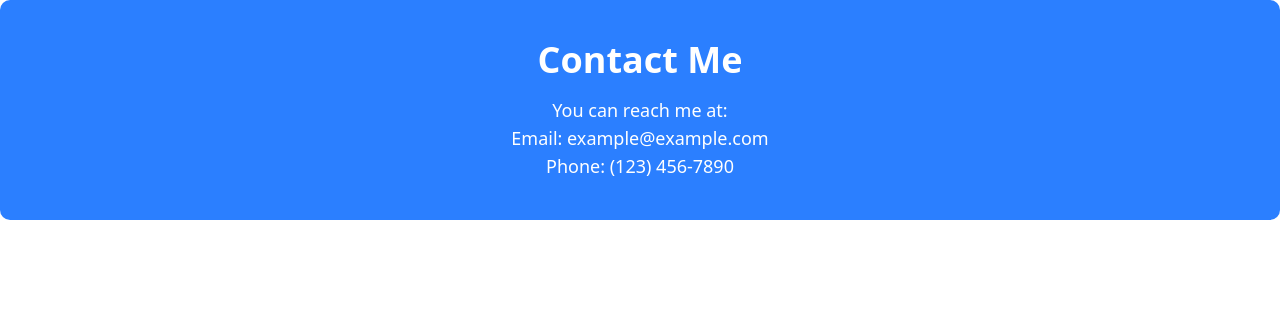
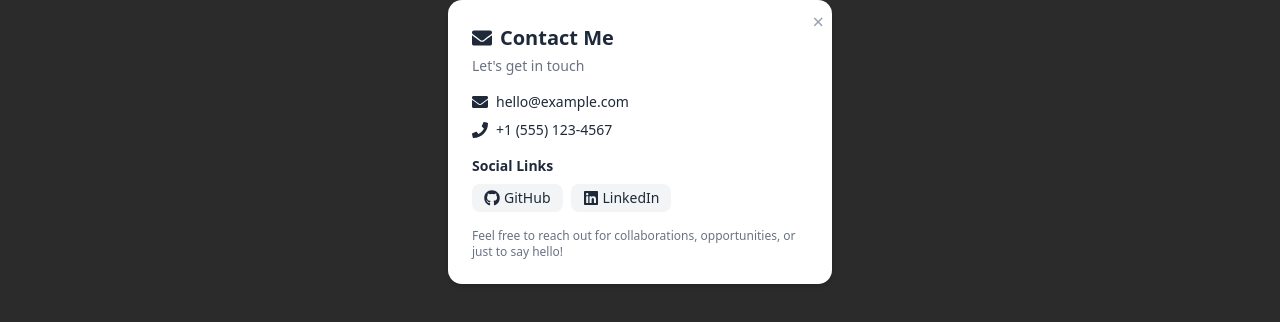
Before and after one commit to KerryLin11/portfolio, a React (Vite) app in the folder my-portfolio/: page /contact in a window 1280 px wide. Shown: the top 322 px of the page. Built offline with nearby package versions, Linux system fonts and the light colour scheme.

Commit message:
contact me react icons

```diff
--- a/my-portfolio/src/pages/Contact.tsx
+++ b/my-portfolio/src/pages/Contact.tsx
@@ -1,11 +1,51 @@
+import { FaEnvelope, FaPhone, FaGithub, FaLinkedin } from 'react-icons/fa';
 
 const Contact = () => {
     return (
-        <div className="text-center bg-blue-500 text-white p-10 rounded-lg">
-            <h1 className="text-4xl font-bold mb-4">Contact Me</h1>
-            <p className="text-lg">You can reach me at:</p>
-            <p className="text-lg">Email: example@example.com</p>
-            <p className="text-lg">Phone: (123) 456-7890</p>
+        <div className="max-w-sm mx-auto bg-white text-gray-800 p-6 rounded-xl shadow-md relative">
+            <button className="absolute top-2 right-2 text-gray-400 hover:text-gray-600 text-xl">
+                &times;
+            </button>
+            <h2 className="text-xl font-semibold mb-1 flex items-center">
+                <FaEnvelope className="w-5 h-5 mr-2" />
+                Contact Me
+            </h2>
+            <p className="text-sm text-gray-500 mb-4">Let's get in touch</p>
+
+            <div className="mb-4 space-y-2 text-sm">
+                <p className="flex items-center">
+                    <FaEnvelope className="w-4 h-4 mr-2" />
+                    hello@example.com
+                </p>
+                <p className="flex items-center">
+                    <FaPhone className="w-4 h-4 mr-2" />
+                    +1 (555) 123-4567
+                </p>
+            </div>
+
+            <div className="mb-4">
+                <p className="font-semibold mb-2 text-sm">Social Links</p>
+                <div className="flex gap-2">
+                    <a
+                        href="#"
+                        className="flex items-center gap-1 px-3 py-1 bg-gray-100 rounded-md hover:bg-gray-200 text-sm"
+                    >
+                        <FaGithub className="w-4 h-4" />
+                        GitHub
+                    </a>
+                    <a
+                        href="#"
+                        className="flex items-center gap-1 px-3 py-1 bg-gray-100 rounded-md hover:bg-gray-200 text-sm"
+                    >
+                        <FaLinkedin className="w-4 h-4" />
+                        LinkedIn
+                    </a>
+                </div>
+            </div>
+
+            <p className="text-xs text-gray-500">
+                Feel free to reach out for collaborations, opportunities, or just to say hello!
+            </p>
         </div>
     );
 };
--- a/my-portfolio/src/styles/globals.css
+++ b/my-portfolio/src/styles/globals.css
@@ -5,5 +5,5 @@ body,
     padding: 0;
     height: 100%;
     overflow: hidden;
-    background-color: #ffffff;
+    background-color: #2b2b2b;
 }
--- a/my-portfolio/vite.config.ts
+++ b/my-portfolio/vite.config.ts
@@ -3,6 +3,8 @@ import react from '@vitejs/plugin-react'
 
 import tailwindcss from '@tailwindcss/vite'
 import path from 'path'
+
+
 
 
 // https://vite.dev/config/
@@ -17,4 +19,6 @@ export default defineConfig({
       "@": path.resolve(__dirname, "./src"),
     },
   },
+  optimizeDeps: {
+  },
 })
--- a/package.json
+++ b/package.json
@@ -1,6 +1,7 @@
 {
   "dependencies": {
     "motion": "^12.12.2",
+    "react-icons": "^5.5.0",
     "react-router-dom": "^7.6.0"
   },
   "devDependencies": {
```
Also changed, not shown: 2 other files (tests, documents, lock files or other folders).
